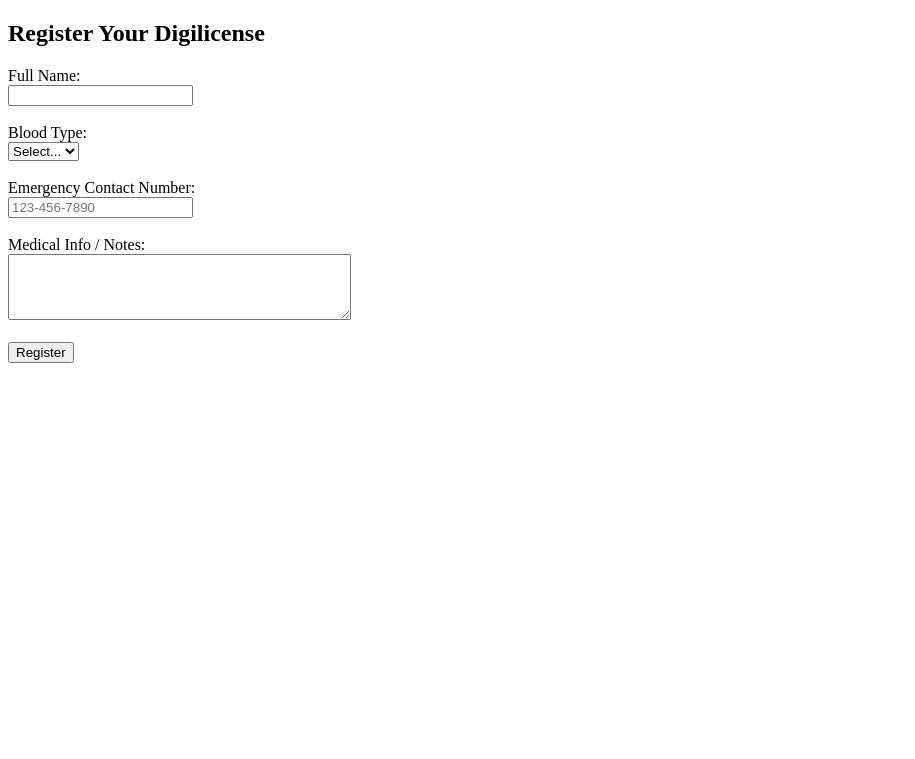
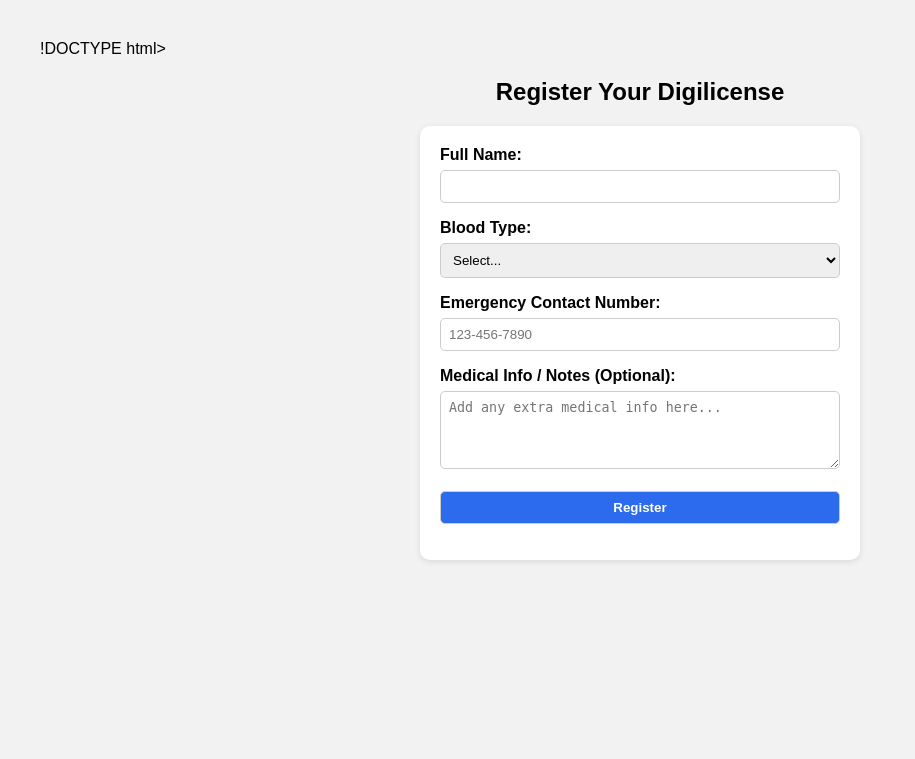
Before and after one commit to CBNeal/Digiliscense, a Flask app: page / in a window 1280 px wide. Shown: the top 759 px of the page, without its empty margins (0-915 px from the left). Run offline with Flask 3, Linux system fonts and the light colour scheme.

Commit message:
Update register.html

```diff
--- a/WEBDEV/templates/register.html
+++ b/WEBDEV/templates/register.html
@@ -1,18 +1,57 @@
-<!DOCTYPE html>
-<html>
+!DOCTYPE html>
+<html lang="en">
 <head>
+    <meta charset="UTF-8">
+    <meta name="viewport" content="width=device-width, initial-scale=1.0">
     <title>Digilicense Registration</title>
+    <style>
+        body {
+            font-family: Arial, sans-serif;
+            background-color: #f2f2f2;
+            margin: 40px;
+        }
+        h2 {
+            text-align: center;
+        }
+        form {
+            background-color: #fff;
+            padding: 20px;
+            border-radius: 10px;
+            max-width: 400px;
+            margin: 0 auto;
+            box-shadow: 0 2px 6px rgba(0, 0, 0, 0.1);
+        }
+        label {
+            font-weight: bold;
+        }
+        input, select, textarea, button {
+            width: 100%;
+            padding: 8px;
+            margin: 6px 0 16px 0;
+            border: 1px solid #ccc;
+            border-radius: 5px;
+        }
+        button {
+            background-color: #2c6bed;
+            color: white;
+            font-weight: bold;
+            cursor: pointer;
+        }
+        button:hover {
+            background-color: #174bb5;
+        }
+    </style>
 </head>
 <body>
     <h2>Register Your Digilicense</h2>
     <form action="/register" method="POST">
 
-        <!-- Name -->
-        <label for="name">Full Name:</label><br>
-        <input type="text" id="name" name="name" required><br><br>
+        <!-- Full Name -->
+        <label for="name">Full Name:</label>
+        <input type="text" id="name" name="name" required>
 
         <!-- Blood Type -->
-        <label for="blood">Blood Type:</label><br>
+        <label for="blood">Blood Type:</label>
         <select id="blood" name="blood" required>
             <option value="">Select...</option>
             <option value="A+">A+</option>
@@ -23,15 +62,15 @@
             <option value="AB-">AB-</option>
             <option value="O+">O+</option>
             <option value="O-">O-</option>
-        </select><br><br>
+        </select>
 
         <!-- Emergency Contact -->
-        <label for="contact">Emergency Contact Number:</label><br>
-        <input type="tel" id="contact" name="contact" placeholder="123-456-7890" required><br><br>
+        <label for="contact">Emergency Contact Number:</label>
+        <input type="tel" id="contact" name="contact" placeholder="123-456-7890" required>
 
-        <!-- Additional Info -->
-        <label for="info">Medical Info / Notes:</label><br>
-        <textarea id="info" name="info" rows="4" cols="40"></textarea><br><br>
+        <!-- Additional Info (Optional) -->
+        <label for="info">Medical Info / Notes (Optional):</label>
+        <textarea id="info" name="info" rows="4" cols="40" placeholder="Add any extra medical info here..."></textarea>
 
         <!-- Submit -->
         <button type="submit">Register</button>
```
